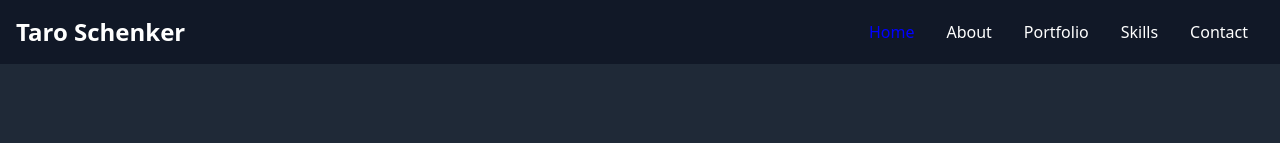
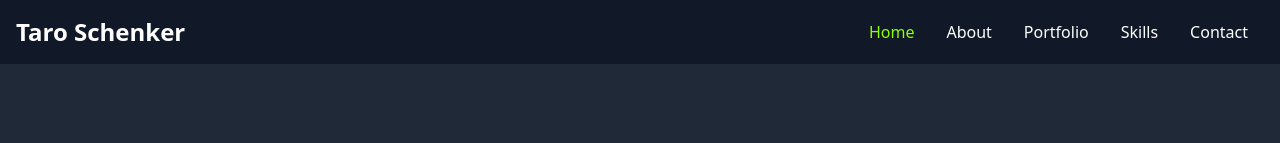
Before and after one commit to TaroSchenker/Portfolio, a React (Vite) app in the folder portfolio/: page / in a window 1280 px wide. Shown: the top 143 px of the page. Built offline with nearby package versions, Linux system fonts and the light colour scheme.

Commit message:
yellow active links

```diff
--- a/portfolio/src/App.css
+++ b/portfolio/src/App.css
@@ -3,5 +3,5 @@
 }
 
 .active {
-  color: blue;
+  color: rgb(140, 255, 0);
 }
```
